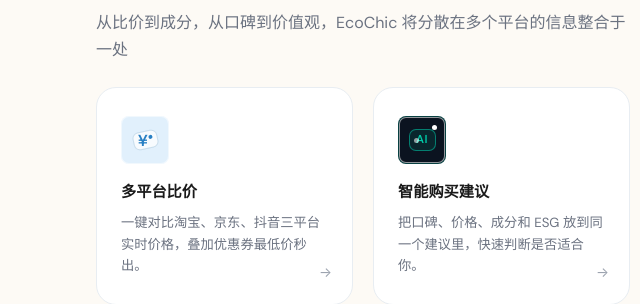
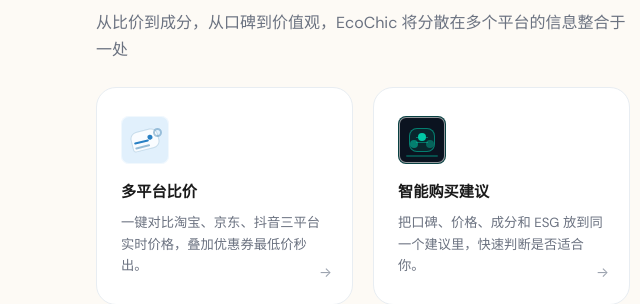
Before and after one commit to Annie-025/Ecochic, a website: page index.html in a window 1280 px wide. Shown: the part 869-1173 px from the top of the page, 0-640 px from the left. Drawn offline with nearby package versions, Linux system fonts and the light colour scheme; a web font is replaced by a local one.

Commit message:
fix: make home feature icons graphical

```diff
--- a/script.js
+++ b/script.js
@@ -380,13 +380,13 @@
         <p class="section-subtitle">从比价到成分，从口碑到价值观，EcoChic 将分散在多个平台的信息整合于一处</p>
         <div class="features-grid mt-3">
           <div class="feature-card" onclick="location.hash='#list'">
-            <div class="feature-icon sky icon-price"><span></span><b>¥</b></div>
+            <div class="feature-icon sky icon-price"><span></span><b></b><i></i></div>
             <div class="feature-title">多平台比价</div>
             <p class="feature-desc">一键对比淘宝、京东、抖音三平台实时价格，叠加优惠券最低价秒出。</p>
             <span class="feature-arrow">→</span>
           </div>
           <div class="feature-card" onclick="showAIDemo()">
-            <div class="feature-icon ai icon-ai"><span></span><b>AI</b><i></i></div>
+            <div class="feature-icon ai icon-ai"><span></span><b></b><i></i></div>
             <div class="feature-title">智能购买建议</div>
             <p class="feature-desc">把口碑、价格、成分和 ESG 放到同一个建议里，快速判断是否适合你。</p>
             <span class="feature-arrow">→</span>
--- a/smoke-tests.mjs
+++ b/smoke-tests.mjs
@@ -66,7 +66,7 @@
 assert.match(script, /version-swatch-card/, "version detail should render swatch cards");
 assert.match(script, /swatchForVersion/, "version detail should map versions to swatch colors");
 assert.match(script, /icon-price/, "home feature icons should use refined CSS icon markup");
-assert.doesNotMatch(script, /feature-icon sky">¥|feature-icon ai">AI|feature-icon mint">ESG|feature-icon blush">INCI/, "home icons should not be bare text labels");
+assert.doesNotMatch(script, /feature-icon[^<]*>[^<]*(¥|AI|ESG|INCI)/, "home icons should not render bare text labels");
 assert.equal(vercel.rewrites?.[0]?.source, "/api/analyze", "Vercel should route API requests");
 assert.equal(vercel.rewrites?.[0]?.destination, "/api/analyze.js", "Vercel should route to serverless function");
 assert.equal(packageJson.scripts.dev, "node local-server.js", "package should expose dev script for API demo");
--- a/style.css
+++ b/style.css
@@ -878,23 +878,46 @@
 .feature-icon span,
 .feature-icon i { position: absolute; display: block; }
 .icon-price span {
-  width: 25px; height: 18px; border-radius: 6px;
-  background: rgba(255,255,255,0.72); border: 1px solid rgba(63,130,176,0.24);
-  transform: rotate(-12deg);
+  width: 28px; height: 20px; border-radius: 7px 7px 7px 3px;
+  background: rgba(255,255,255,0.78); border: 1px solid rgba(63,130,176,0.26);
+  transform: rotate(-14deg);
 }
 .icon-price span::after {
-  content: ''; position: absolute; width: 4px; height: 4px; border-radius: 50%;
-  right: 4px; top: 4px; background: var(--sky-dark);
-}
-.icon-price b { color: var(--sky-dark); font-size: 1rem; transform: translate(-2px, 1px); }
+  content: ''; position: absolute; width: 5px; height: 5px; border-radius: 50%;
+  right: 5px; top: 5px; background: var(--sky-dark);
+}
+.icon-price b {
+  width: 15px; height: 2px; border-radius: 999px;
+  background: var(--sky-dark);
+  transform: translate(-4px, 2px) rotate(-14deg);
+  box-shadow: 0 5px 0 rgba(63,130,176,0.52);
+}
+.icon-price i {
+  width: 9px; height: 9px; border-radius: 50%;
+  border: 2px solid rgba(63,130,176,0.45);
+  transform: translate(12px, -8px);
+}
 .icon-ai span {
-  width: 27px; height: 22px; border-radius: 7px;
+  width: 26px; height: 24px; border-radius: 8px;
   border: 1px solid rgba(0,201,167,0.55); background: rgba(0,201,167,0.1);
 }
-.icon-ai b { color: var(--ai-teal); font-size: 0.72rem; letter-spacing: 0.04em; }
+.icon-ai span::before,
+.icon-ai span::after {
+  content: ''; position: absolute; left: 6px; right: 6px; height: 1px;
+  background: rgba(0,201,167,0.48);
+}
+.icon-ai span::before { top: 8px; }
+.icon-ai span::after { bottom: 8px; }
+.icon-ai b {
+  width: 8px; height: 8px; border-radius: 50%;
+  background: var(--ai-teal);
+  box-shadow: -8px 7px 0 rgba(0,201,167,0.55), 8px 7px 0 rgba(0,201,167,0.38);
+  transform: translateY(-3px);
+}
 .icon-ai i {
-  width: 5px; height: 5px; border-radius: 50%; right: 8px; top: 8px;
-  background: #fff; box-shadow: -18px 13px 0 rgba(255,255,255,0.55);
+  width: 32px; height: 2px; border-radius: 999px;
+  background: rgba(0,201,167,0.32);
+  transform: translateY(16px);
 }
 .icon-esg span {
   width: 26px; height: 26px; border: 2px solid rgba(61,155,128,0.44);
```
